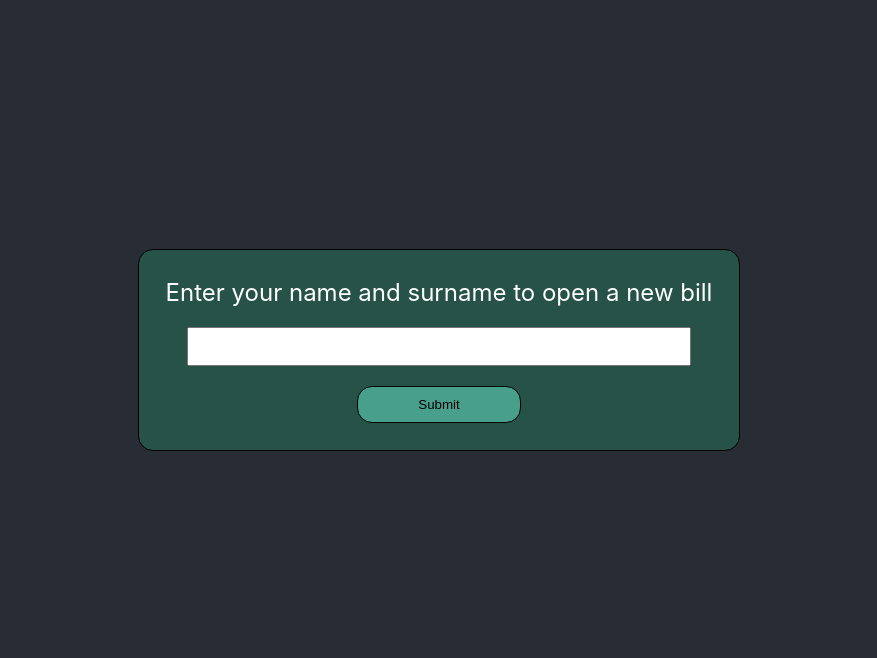
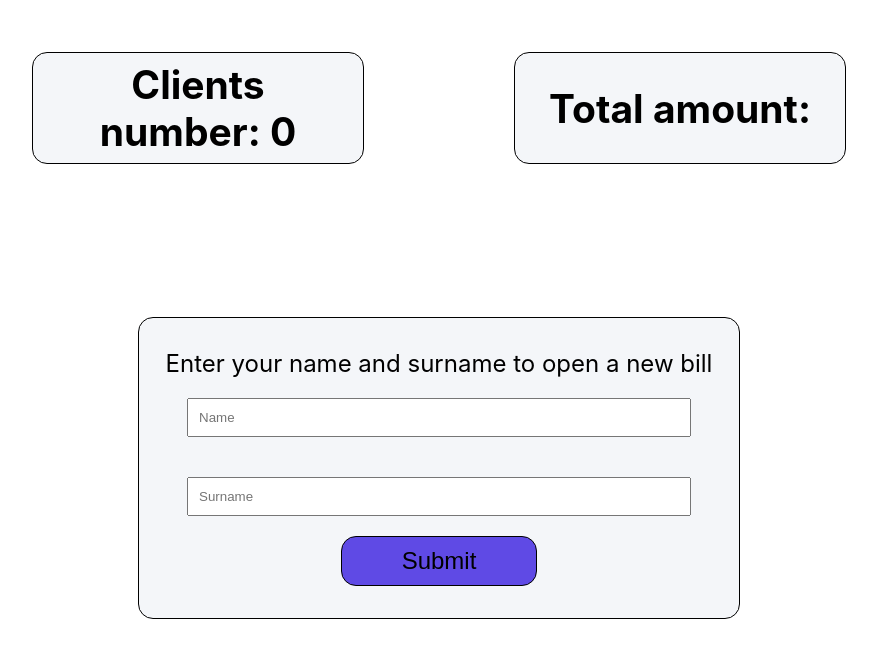
Before and after one commit to SigitaZaromskiene/bank, a React (Create React App) app: page / in a window 1280 px wide. Shown: the top 658 px of the page, without its empty margins (201-1078 px from the left). Built offline with nearby package versions, Linux system fonts and the light colour scheme.

Commit message:
deltelebtn

```diff
--- a/src/App.jsx
+++ b/src/App.jsx
@@ -3,26 +3,52 @@ import AddNewBillForm from "./components/AddNewBillForm";
 import { useState } from "react";
 import Bill from "./components/Bill";
 import { v4 as uuidv4 } from "uuid";
+import ClientsNumber from "./components/ClientsNumber";
+import CurrentBalance from "./components/CurrentBalance";
 
 function App() {
   const [newBill, setNewBill] = useState([]);
-  const [addNewBill, setAddNewBill] = useState("");
+  const [addNewName, setAddNewName] = useState([]);
+  const [addNewSurname, setAddNewSurname] = useState([]);
 
   return (
     <div className="App">
       <header className="App-header">
+        <ClientsNumber
+          className="header"
+          newBill={newBill}
+          headerContainer="header-container"
+        ></ClientsNumber>
+        <CurrentBalance className="header"></CurrentBalance>
+      </header>
+      <main>
         <AddNewBillForm
           newBill={newBill}
           setNewBill={setNewBill}
-          addNewBill={addNewBill}
-          setAddNewBill={setAddNewBill}
           form="form"
+          btn="button"
           billContainer="bill-container"
+          addNewName={addNewName}
+          setAddNewName={setAddNewName}
+          addNewSurname={addNewSurname}
+          setAddNewSurname={setAddNewSurname}
         ></AddNewBillForm>
         {newBill.map((b) => (
-          <Bill key={uuidv4()} text={b} billContainer="bill-container"></Bill>
+          <Bill
+            key={uuidv4()}
+            id={b.id}
+            text={b}
+            billContainer="bill-container"
+            btn="button"
+            addNewName={addNewName}
+            setAddNewName={setAddNewName}
+            addNewSurname={addNewSurname}
+            setAddNewSurname={setAddNewSurname}
+            newBill={newBill}
+            setNewBill={setNewBill}
+          ></Bill>
         ))}
-      </header>
+      </main>
     </div>
   );
 }
--- a/src/App.scss
+++ b/src/App.scss
@@ -1,5 +1,7 @@
 .App {
   text-align: center;
+  background-color: white;
+  box-sizing: border-box;
 }
 
 .App-logo {
@@ -14,14 +16,14 @@
 }
 
 .App-header {
-  background-color: #282c34;
-  min-height: 100vh;
   display: flex;
-  flex-direction: column;
   align-items: center;
+  gap: 150px;
   justify-content: center;
   font-size: calc(10px + 2vmin);
   color: white;
+  padding: 20px;
+  margin-bottom: 100px;
 }
 
 .App-link {
@@ -38,8 +40,8 @@
 }
 
 .form {
-  background-color: rgb(38, 82, 71);
-  height: 200px;
+  background-color: #f4f6f9;
+  height: 300px;
   width: 600px;
   border-radius: 15px;
   border: 1px solid black;
@@ -57,28 +59,51 @@
     padding: 10px;
   }
 
-  button {
+  .button {
     padding: 10px 60px;
-    background-color: rgb(71, 159, 140);
+    background-color: #5f4ae5;
     border: 1px solid black;
     border-radius: 15px;
+    font-size: 24px;
 
-    &.hover {
+    &:hover {
       cursor: pointer;
     }
   }
 }
 
 .bill-container {
-  background-color: rgb(38, 82, 71);
-  height: 100px;
-  width: 80%;
+  background-color: #f4f6f9;
+  padding-top: 15px;
+  padding-left: 30px;
+  padding-right: 30px;
+  width: 70%;
   border-radius: 15px;
   border: 1px solid black;
   display: flex;
   flex-direction: column;
   justify-content: center;
   align-items: center;
-  font-size: 24px;
+  font-size: 32px;
   margin-bottom: 30px;
 }
+
+.header {
+  display: flex;
+  justify-content: center;
+  align-items: center;
+  background-color: #f4f6f9;
+  border: 1px solid black;
+  height: 80px;
+  width: 300px;
+  color: black;
+  border-radius: 15px;
+  padding: 15px;
+}
+
+main {
+  display: flex;
+  justify-content: center;
+  align-items: center;
+  flex-direction: column;
+}
--- a/src/components/AddNewBillForm.jsx
+++ b/src/components/AddNewBillForm.jsx
@@ -1,11 +1,26 @@
+import { v4 as uuidv4 } from "uuid";
+
 function AddNewBillForm(props) {
   const showNewBillHandler = () => {
-    props.setNewBill((b) => [...b, props.addNewBill]);
-    props.setAddNewBill("");
+    props.setNewBill((b) => [
+      ...b,
+      {
+        name: props.addNewName,
+        surname: props.addNewSurname,
+        id: uuidv4(),
+        show: true,
+      },
+    ]);
+    console.log(props.newBill);
+    // props.setAddNewName("");
   };
 
   const setNameHandler = (e) => {
-    props.setAddNewBill(e.target.value);
+    props.setAddNewName(e.target.value);
+  };
+
+  const setSurnameHandler = (e) => {
+    props.setAddNewSurname(e.target.value);
   };
   return (
     <div>
@@ -13,10 +28,19 @@ function AddNewBillForm(props) {
         <label>Enter your name and surname to open a new bill</label>
         <input
           type="text"
-          value={props.addNewBill}
+          placeholder="Name"
+          value={props.addNewName}
           onChange={setNameHandler}
         ></input>
-        <button onClick={showNewBillHandler}>Submit</button>
+        <input
+          type="text"
+          placeholder="Surname"
+          value={props.addNewSurname}
+          onChange={setSurnameHandler}
+        ></input>
+        <button className={props.btn} onClick={showNewBillHandler}>
+          Submit
+        </button>
       </div>
     </div>
   );
--- a/src/components/Bill.jsx
+++ b/src/components/Bill.jsx
@@ -1,7 +1,65 @@
+import { useState } from "react";
+import DeleteBtn from "./DeleteBtn";
+
 function Bill(props) {
+  const [amount, setAmount] = useState(0);
+  const [submitAmount, setSubmitAmount] = useState("");
+
+  const submitAmountHandler = (e) => {
+    setSubmitAmount(e.target.value > 0 ? e.target.value : 0);
+  };
+  const addMoneyHandler = () => {
+    setAmount((a) => Number(a) + Number(submitAmount));
+  };
+
+  const withdrawMoneyHandler = () => {
+    setAmount((a) => Number(a) - Number(submitAmount));
+  };
+
   return (
     <div className={props.billContainer}>
-      <div>{props.text}</div>
+      <div
+        style={{
+          display: "flex",
+          width: "100%",
+          justifyContent: "space-between",
+          alignItems: "center",
+        }}
+      >
+        <p>{props.addNewSurname}</p>
+        <p>Total: {amount > 0 ? amount.toFixed(2, 0) : 0}</p>
+      </div>
+      <div
+        style={{
+          width: "100%",
+          display: "flex",
+          justifyContent: "space-between",
+        }}
+      >
+        <div>
+          <button className={props.btn} onClick={addMoneyHandler}>
+            Add money
+          </button>
+          <input
+            type="number"
+            style={{
+              height: "50px",
+              width: "250px",
+              fontSize: "30px",
+            }}
+            onChange={submitAmountHandler}
+          ></input>
+
+          <button className={props.btn} onClick={withdrawMoneyHandler}>
+            Withdraw money
+          </button>
+        </div>
+        <DeleteBtn
+          setNewBill={props.setNewBill}
+          id={props.id}
+          amount={amount}
+        />
+      </div>
     </div>
   );
 }
--- /dev/null
+++ b/src/components/ClientsNumber.jsx
@@ -0,0 +1,7 @@
+function ClientsNumber(props) {
+  return (
+    <h2 className={props.className}>Clients number: {props.newBill.length}</h2>
+  );
+}
+
+export default ClientsNumber;
--- /dev/null
+++ b/src/components/CurrentBalance.jsx
@@ -0,0 +1,5 @@
+function CurrentBalance(props) {
+  return <h2 className={props.className}>Total amount:</h2>;
+}
+
+export default CurrentBalance;
--- /dev/null
+++ b/src/components/DeleteBtn.jsx
@@ -0,0 +1,10 @@
+function DeleteBtn(props) {
+  const deleteBillHandler = (id) => {
+    props.setNewBill((b) =>
+      props.amount === 0 ? b.filter((b) => b.id !== props.id) : b
+    );
+  };
+  return <button onClick={deleteBillHandler}>Delete</button>;
+}
+
+export default DeleteBtn;
```
